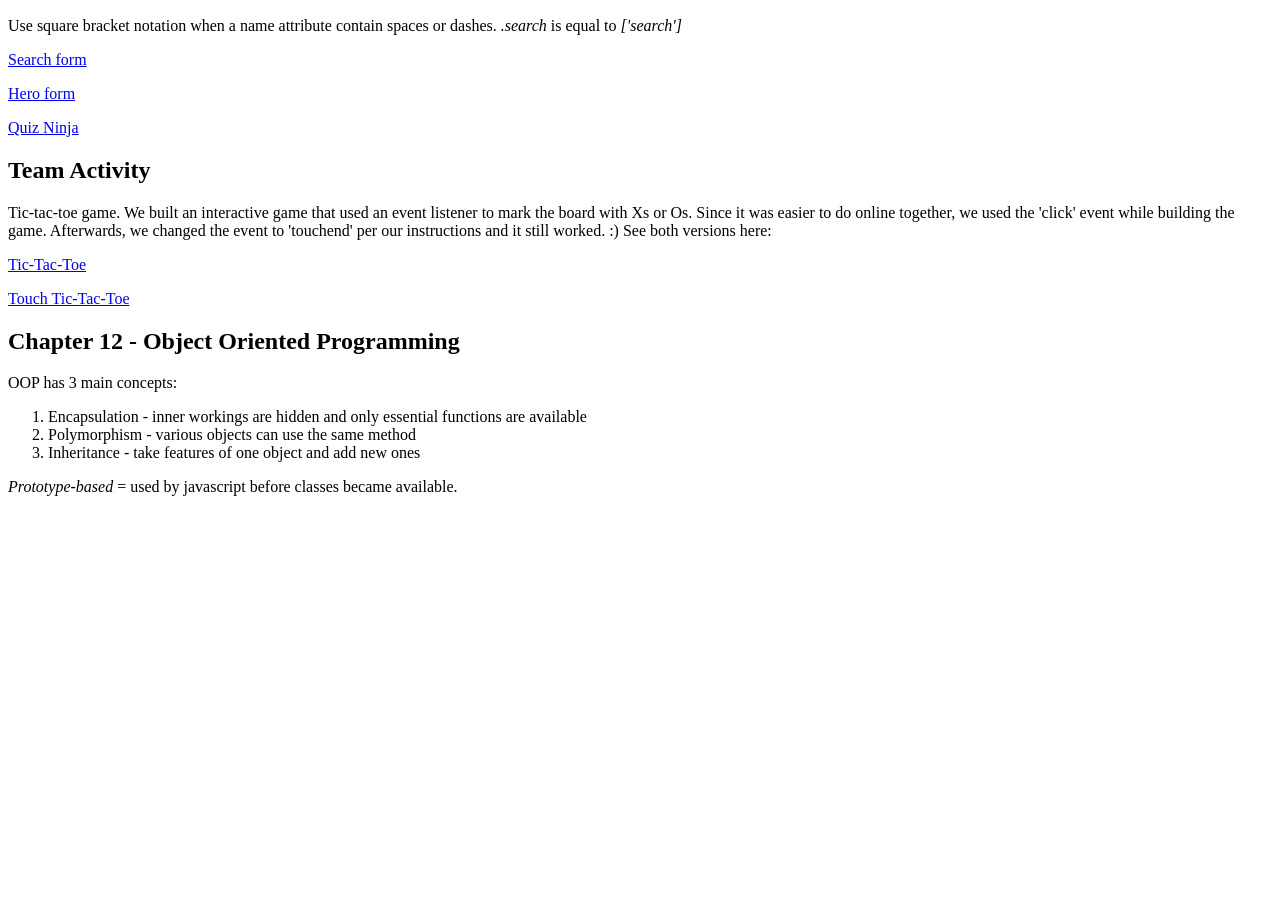
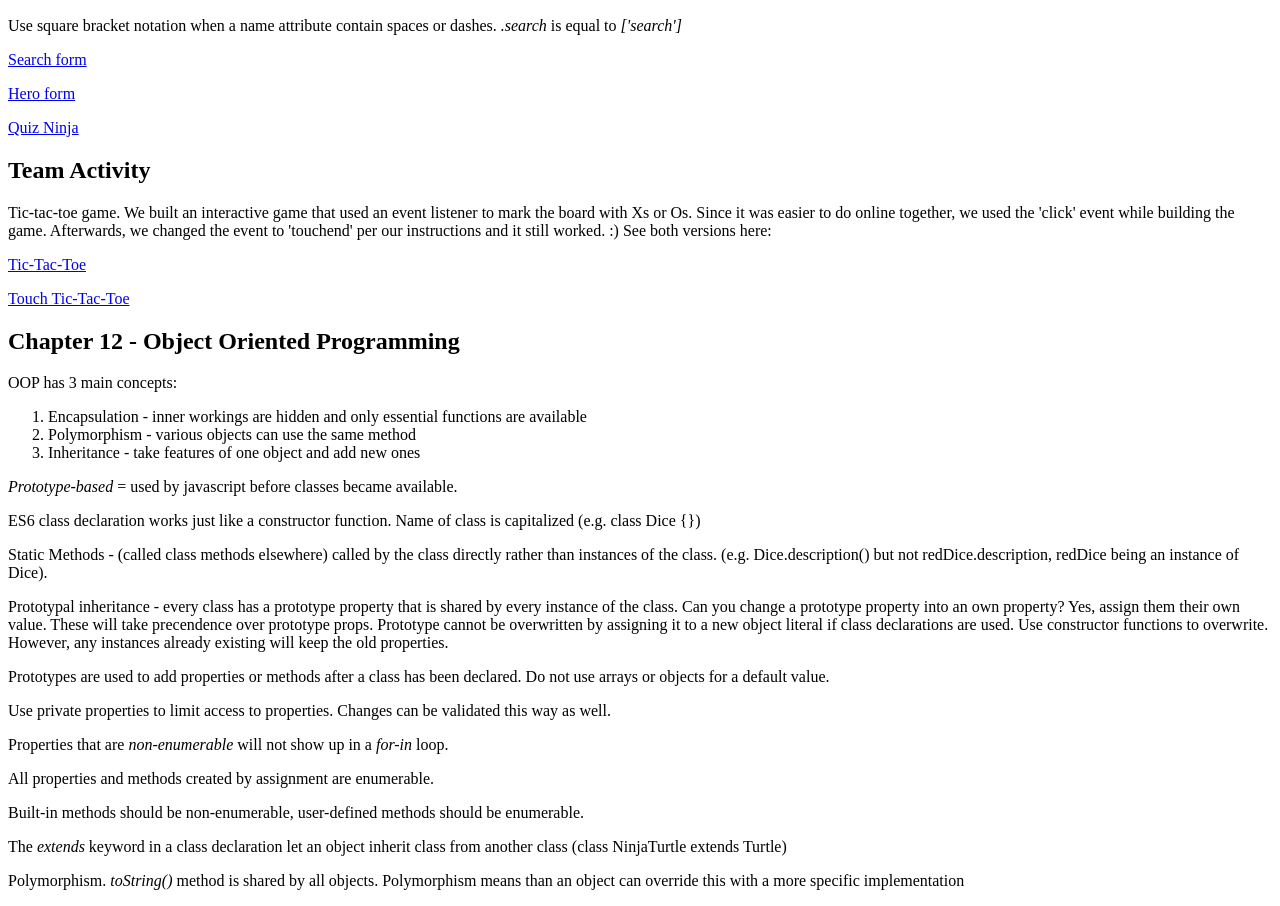
Before and after one commit to tjaskolka/WDD330, a plain HTML site: page wk04/index.html in a window 1280 px wide. Shown: the part 110-1016 px from the top of the page. Before the commit the page ends 800 px from the top, so only its background shows below. Drawn offline with Linux system fonts and the light colour scheme.

Commit message:
wk5 notes

```diff
--- a/wk04/index.html
+++ b/wk04/index.html
@@ -1,33 +1,67 @@
 <!DOCTYPE html>
 <html lang="en">
+
 <head>
     <meta charset="UTF-8">
     <meta http-equiv="X-UA-Compatible" content="IE=edge">
     <meta name="viewport" content="width=device-width, initial-scale=1.0">
     <title>Week 4 Notes & Code</title>
 </head>
+
 <body>
     <h1>Week 4 Notes & Code</h1>
     <h2>JS Ninja Chapter 8 Notes and code</h2>
     <p>
-    Use square bracket notation when a name attribute contain spaces or dashes.
-<em>.search</em> is equal to <em>['search']</em></p>
+        Use square bracket notation when a name attribute contain spaces or
+        dashes.
+        <em>.search</em> is equal to <em>['search']</em>
+    </p>
     <p><a href="search.html">Search form</a></p>
     <p><a href="hero.html">Hero form</a></p>
     <p><a href="quiz/">Quiz Ninja</a></p>
 
     <h2>Team Activity</h2>
-<p>Tic-tac-toe game. We built an interactive game that used an event listener to mark the board with Xs or Os. Since it was easier to do online together, we used the 'click' event while building the game. Afterwards, we changed the event to 'touchend' per our instructions and it still worked. :) See both versions here:</p>
+    <p>Tic-tac-toe game. We built an interactive game that used an event
+        listener to mark the board with Xs or Os. Since it was easier to do
+        online together, we used the 'click' event while building the game.
+        Afterwards, we changed the event to 'touchend' per our instructions and
+        it still worked. :) See both versions here:</p>
     <p><a href="team.html">Tic-Tac-Toe</a></p>
     <p><a href="team-touch.html">Touch Tic-Tac-Toe</a></p>
 
     <h2>Chapter 12 - Object Oriented Programming</h2>
 
     <p>OOP has 3 main concepts:</p>
-<ol><li>Encapsulation - inner workings are hidden and only essential functions are available</li>
+    <ol>
+        <li>Encapsulation - inner workings are hidden and only essential
+            functions are available</li>
         <li>Polymorphism - various objects can use the same method</li>
-<li>Inheritance - take features of one object and add new ones</li></ol>
-<p><em>Prototype-based</em> = used by javascript before classes became available.</p>
+        <li>Inheritance - take features of one object and add new ones</li>
+    </ol>
+    <p><em>Prototype-based</em> = used by javascript before classes became
+        available.</p>
+    <p>ES6 class declaration works just like a constructor function. Name of
+        class is capitalized (e.g. class Dice {})</p>
+    <p>Static Methods - (called class methods elsewhere) called by the class
+        directly rather than instances of the class. (e.g. Dice.description()
+        but not redDice.description, redDice being an instance of Dice).</p>
+    <p>Prototypal inheritance - every class has a prototype property that is
+        shared by every instance of the class. <span>Can you change a prototype
+            property into an own property? Yes, assign them their own value.
+            These will take precendence over prototype props.</span> Prototype
+        cannot be overwritten by assigning it to a new object literal if class
+        declarations are used. Use constructor functions to overwrite. However,
+        any instances already existing will keep the old properties.</p>
+    <p>Prototypes are used to add properties or methods after a class has been
+        declared. Do not use arrays or objects for a default value.</p>
+    <p>Use private properties to limit access to properties. Changes can be
+        validated this way as well.</p>
+    <p>Properties that are <em>non-enumerable</em> will not show up in a <em>for-in</em>
+        loop.</p>
+        <p>All properties and methods created by assignment are enumerable.</p>
+        <p>Built-in methods should be non-enumerable, user-defined methods should be enumerable.</p>
+        <p>The <em>extends</em> keyword in a class declaration let an object inherit class from another class (class NinjaTurtle extends Turtle)</p>
+        <p>Polymorphism. <em>toString()</em> method is shared by all objects. Polymorphism means than an object can override this with a more specific implementation</p>
+</body>
 
-</body>
 </html>
```
Also changed, not shown: wk05/index.html (+5 -0 lines). Lines whose indentation alone changed are shown as unchanged.
